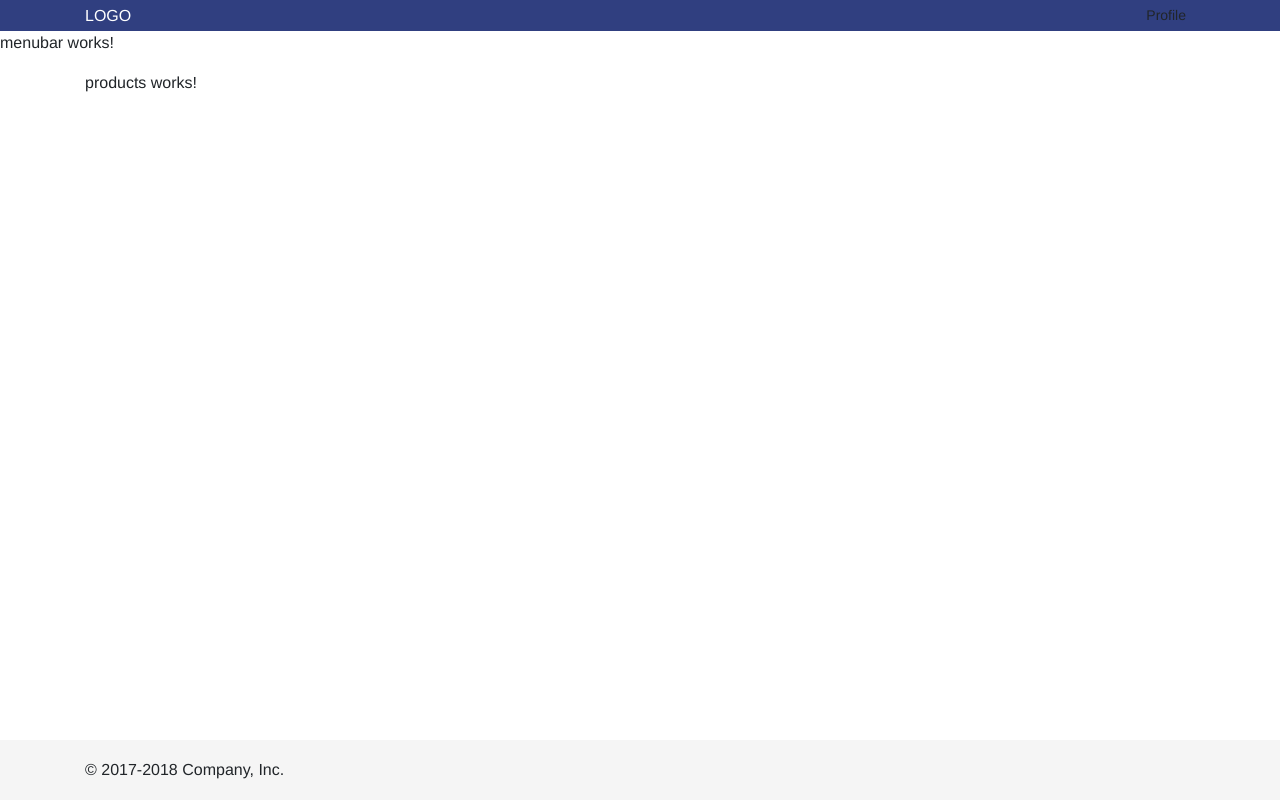
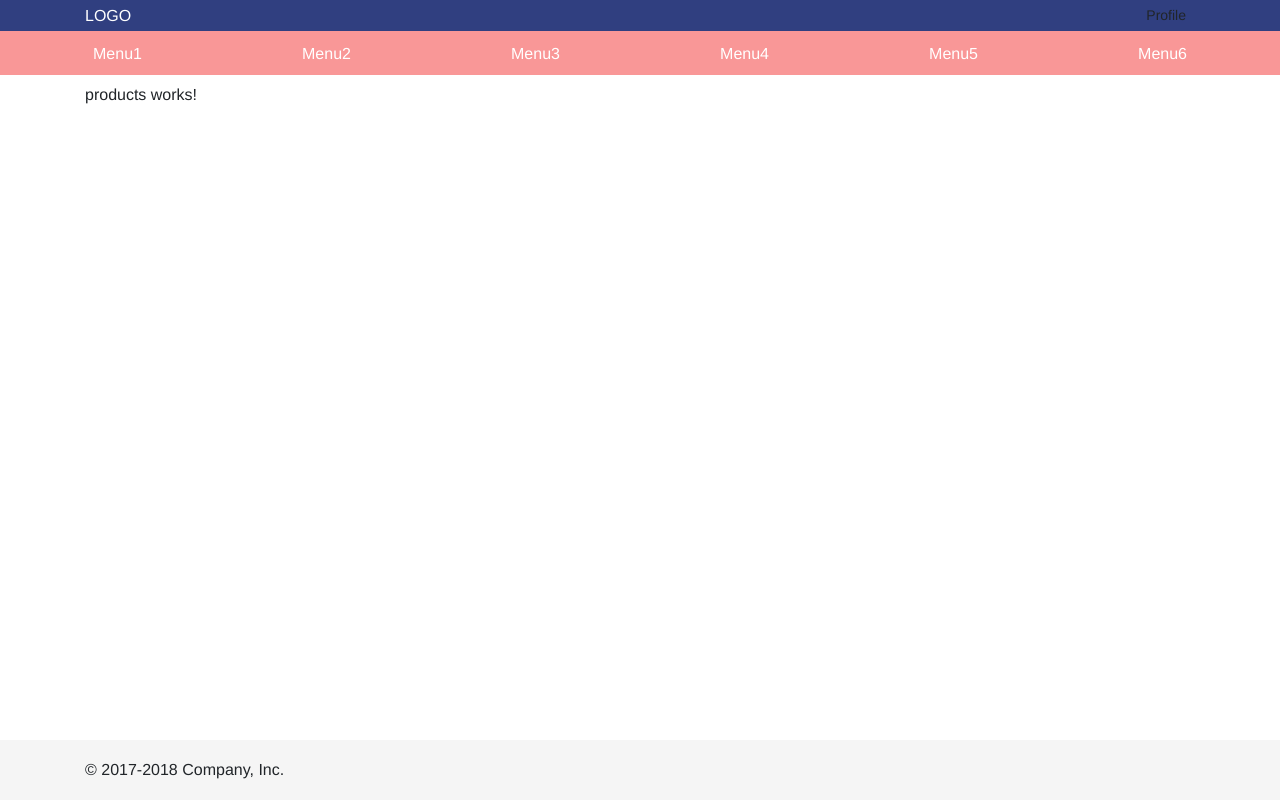
Before and after one commit to splim2002/ng7project, an Angular app in the folder ClientApp/: page / in a window 1280 px wide. Built offline with nearby package versions, Linux system fonts and the light colour scheme.

Commit message:
Update menubar layout

```diff
--- a/ClientApp/src/app/app.component.html
+++ b/ClientApp/src/app/app.component.html
@@ -1,7 +1,9 @@
 <header>
   <app-header></app-header>
 </header>
-<app-menubar></app-menubar>
+<nav>
+  <app-menubar></app-menubar>
+</nav>
 <main class="container">
   <router-outlet></router-outlet>
 </main>
--- a/ClientApp/src/app/core/components/menubar/menubar.component.html
+++ b/ClientApp/src/app/core/components/menubar/menubar.component.html
@@ -1,3 +1,12 @@
-<p>
-  menubar works!
-</p>
+<div class="container">
+  <div class="nav-scroller py-1 mb-2">
+    <nav class="nav d-flex justify-content-between">
+      <a class="p-2" href="#">Menu1</a>
+      <a class="p-2" href="#">Menu2</a>
+      <a class="p-2" href="#">Menu3</a>
+      <a class="p-2" href="#">Menu4</a>
+      <a class="p-2" href="#">Menu5</a>
+      <a class="p-2" href="#">Menu6</a>
+    </nav>
+  </div>
+</div>
--- a/ClientApp/src/scss/main.scss
+++ b/ClientApp/src/scss/main.scss
@@ -37,3 +37,32 @@ header{
   line-height: 60px;
   background-color: #f5f5f5;
 }
+
+// MenuBar
+nav{
+  background: $secondary-darker-color;
+  color: #fff;
+
+  a{
+    color: #fff;
+  }
+  .nav-scroller {
+    position: relative;
+    z-index: 2;
+    height: 2.75rem;
+    overflow-y: hidden;
+
+    .nav {
+      display: -ms-flexbox;
+      display: flex;
+      -ms-flex-wrap: nowrap;
+      flex-wrap: nowrap;
+      padding-bottom: 1rem;
+      margin-top: -1px;
+      overflow-x: auto;
+      text-align: center;
+      white-space: nowrap;
+      -webkit-overflow-scrolling: touch;
+    }
+  }
+}
```
Also changed, not shown: 2 other files (tests, documents, lock files or other folders).
